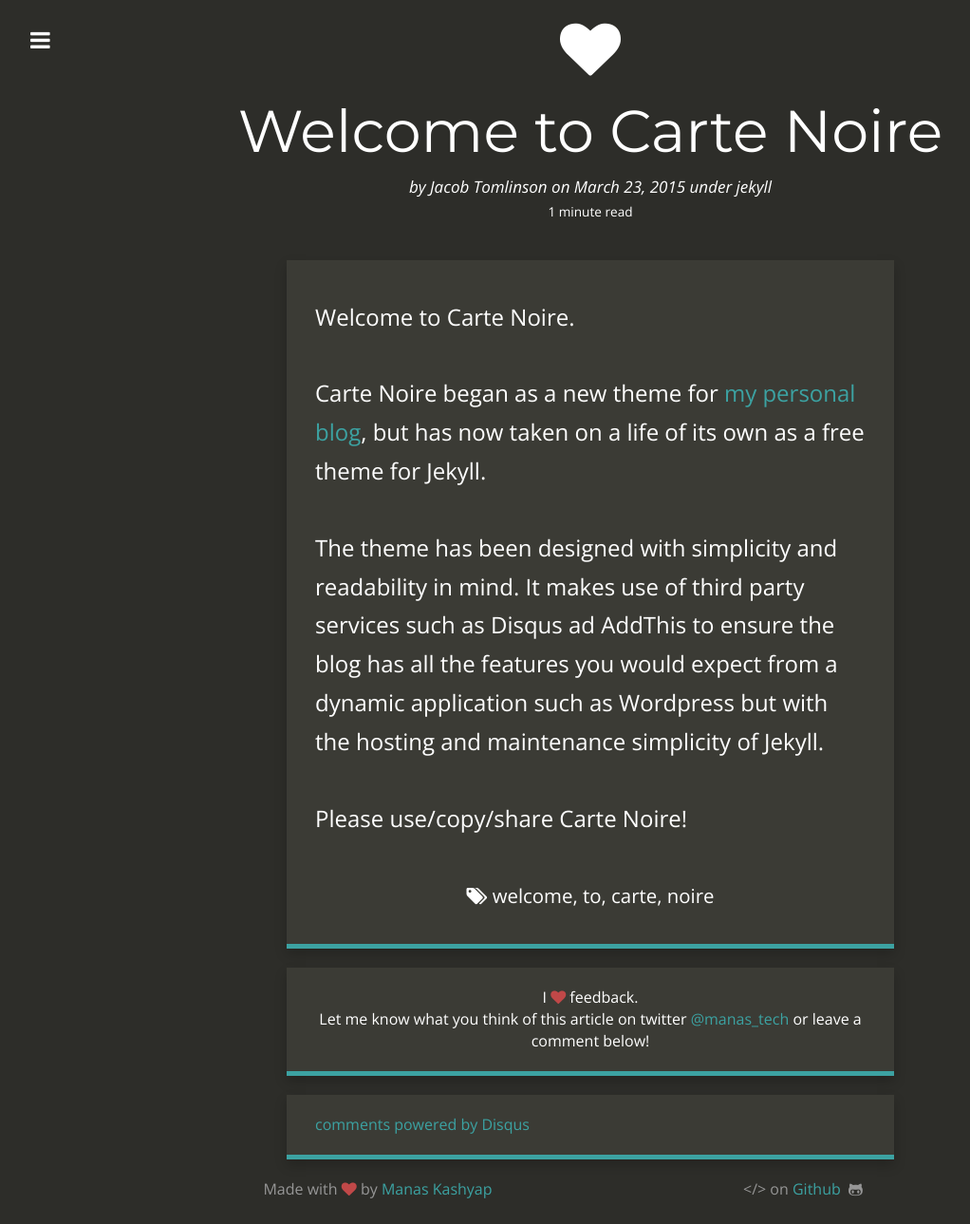
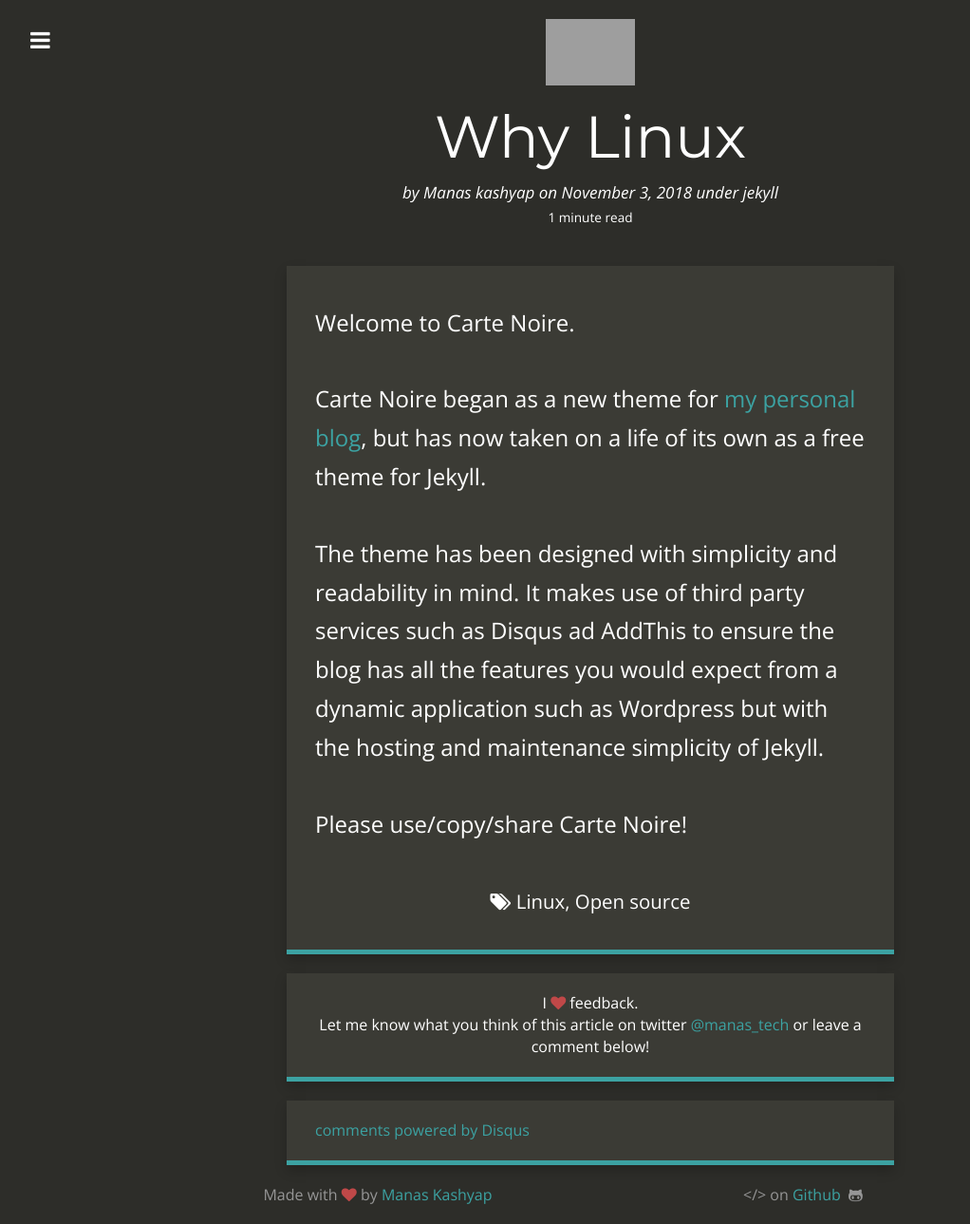
Before and after one commit to Manas-kashyap/Manas-kashyap.github.io, a Jekyll site: the page built from _posts/2015-03-23-welcome-to-carte-noir.md, in a window 1280 px wide. Shown: the whole page at 95% size, without its empty margins (18-1040 px from the left). Built offline with Jekyll 4.4.1, drawn with Linux system fonts in a browser that asks for light colours; nearby versions of some CDN libraries; comment, search, counter and statistics services are not loaded; grey boxes are pictures that could not be loaded.

Commit message:
added a new post

```diff
--- a/_data/thumbnail.yml
+++ b/_data/thumbnail.yml
@@ -1,2 +1,3 @@
 gravatar:           "https://www.gravatar.com/avatar/00000000000000000000000000000000?s=500&d=mm"
 jekyll:             "https://i.imgur.com/aRQcGSi.png"
+linux:              "https://i.imgur.com/EUy4Wgs.png"
--- a/_posts/2015-03-23-welcome-to-carte-noir.md
+++ b/_posts/2015-03-23-welcome-to-carte-noir.md
@@ -1,16 +1,14 @@
 ---
 layout:     post
-title:      Welcome to Carte Noire
-date:       2015-03-23 15:31:19
-author:     Jacob Tomlinson
-summary:    Carte Noire is a dark blog theme for Jekyll focusing on a clear reading experience.
+title:      Why Linux
+date:       2018-11-03 12:30:20
+author:     Manas kashyap
+summary:    What is Linux?
 categories: jekyll
-thumbnail:  heart
+thumbnail:  linux
 tags:
- - welcome
- - to
- - carte
- - noire
+ - Linux
+ - Open source
 ---
 
 Welcome to Carte Noire.
```
Also changed, not shown: 8 other files.
